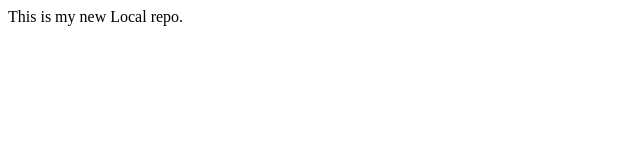
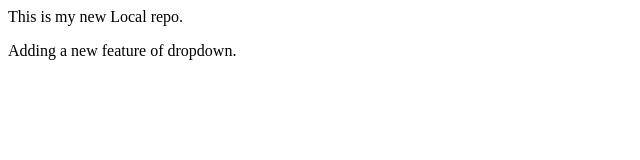
Before and after one commit to ayushsoni11/Localrepo, a plain HTML site: page index.html in a window 1280 px wide. Shown: the whole page, without its empty margins (0-640 px from the left). Drawn offline with Linux system fonts and the light colour scheme.

Commit message:
Add dropdown

```diff
--- a/index.html
+++ b/index.html
@@ -1 +1,2 @@
 <p>This is my new Local repo.</p>
+<p>Adding a new feature of dropdown.</p>
```
